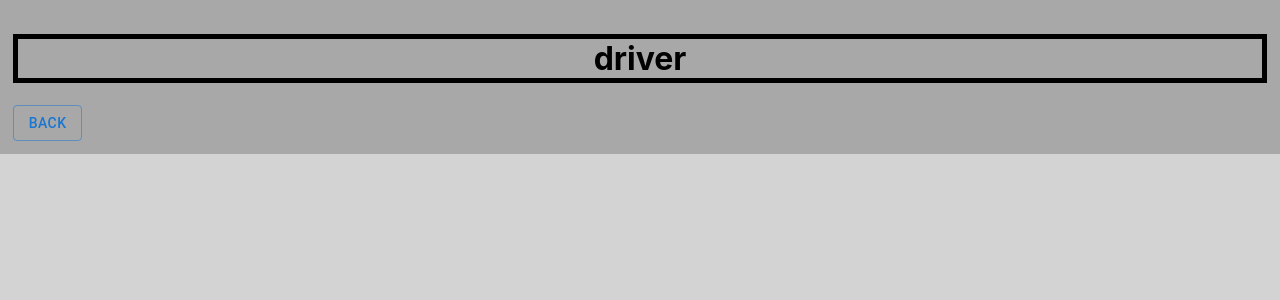
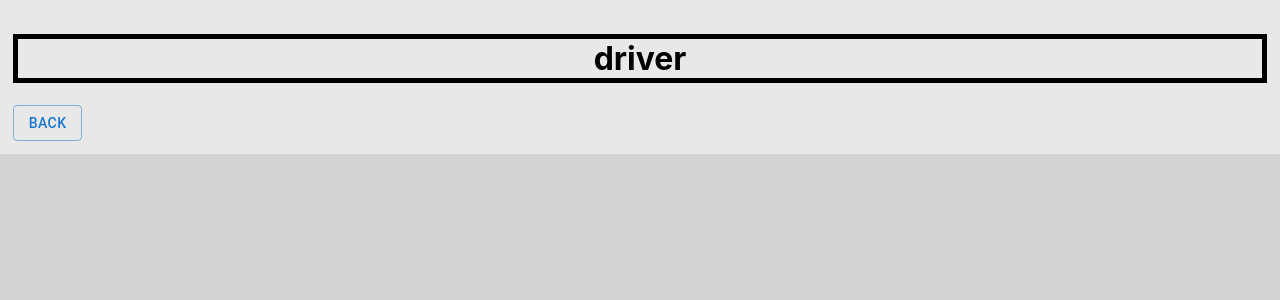
Before and after one commit to jdavstaff/Project3Docs, a React (Create React App) app in the folder frontend/: page /driver in a window 1280 px wide. Shown: the top 300 px of the page. Built offline with nearby package versions, Linux system fonts and the light colour scheme.

Commit message:
making it look more like the figma site

```diff
--- a/frontend/src/styles/cons.scss
+++ b/frontend/src/styles/cons.scss
@@ -3,15 +3,15 @@
 //if the color is black its a temp color
 
 $bgCol: rgb(211, 211, 211);
-$fgCol: rgb(168, 168, 168);
+$fgCol: #E8E8E8;
 $divCol: rgb(0, 0, 0);
 
 //button colors
-$butCol: rgb(60, 131, 169);
+$butCol: #003077;
 $butHover: rgb(9, 110, 199);
 $butClick: rgb(131, 148, 216);
 //red del button colors
-$butWarn: rgb(226, 69, 12);
-$butWarnHover: rgb(255, 82, 82);
+$butWarn: #C8C8C8;
+$butWarnHover: #A8A8A8;
 $butWarnClick: rgb(255, 204, 204);
 //
--- a/frontend/src/styles/master.scss
+++ b/frontend/src/styles/master.scss
@@ -52,6 +52,10 @@ button{
   border-radius: 4px;
   padding: 10px;
   margin: 30px;
+  font-size: 12px;
+  font-weight: bold;
+  color: white;
+
   &.foodSel{
     padding: 5px;
     margin: 2px;
@@ -61,6 +65,8 @@ button{
   }
   &.del{
     background-color: cons.$butWarn;
+    border-color: none;
+    color: black;
     &:hover{
       background-color: cons.$butWarnHover;
     }
```
